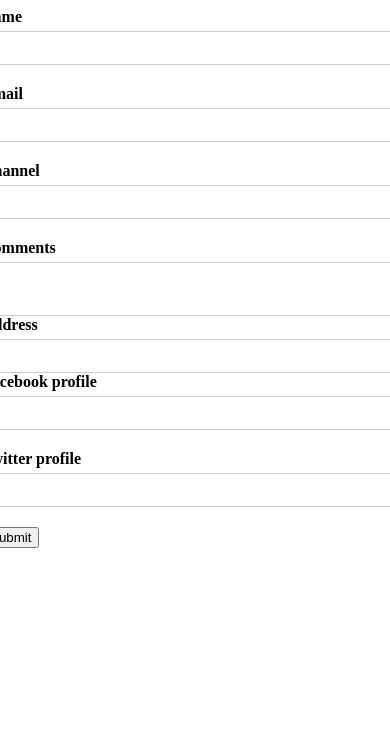
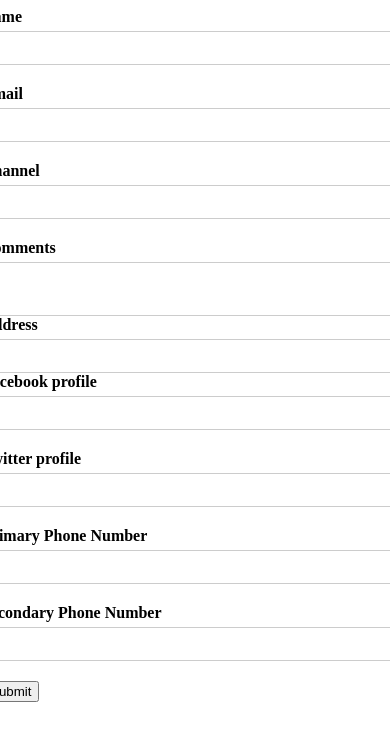
Before and after one commit to pradeep2165/react-formik, a React (Create React App) app: page / in a window 390 px wide. Shown: the top 740 px of the page. Built offline with nearby package versions, Linux system fonts and the light colour scheme.

Commit message:
added two phone number with array

```diff
--- a/src/components/YoutureForm.js
+++ b/src/components/YoutureForm.js
@@ -13,6 +13,7 @@
     facebook: "",
     twitter: "",
   },
+  phoneNumbers: ["", ""],
 };
 const onSubmit = (values) => {
   console.log("from data", values);
@@ -70,6 +71,14 @@
           <label htmlFor="twitter">Twitter profile</label>
           <Field type="text" id="twitter" name="social.facebook" />
         </div>
+        <div className="form-control">
+          <label htmlFor="primaryPh">Primary Phone Number</label>
+          <Field type="text" id="primaryPh" name="phoneNumber[0]" />
+        </div>
+        <div className="form-control">
+          <label htmlFor="secondaryPh">Secondary Phone Number</label>
+          <Field type="text" id="secondaryPh" name="phoneNumber[1]" />
+        </div>
 
         <button type="submit">Submit</button>
       </Form>
```
